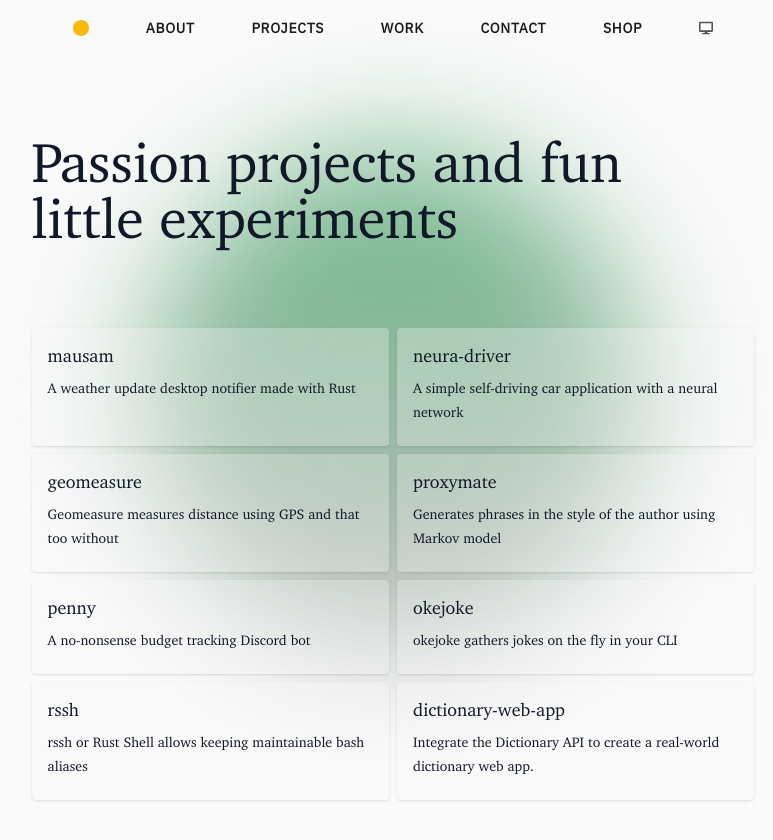
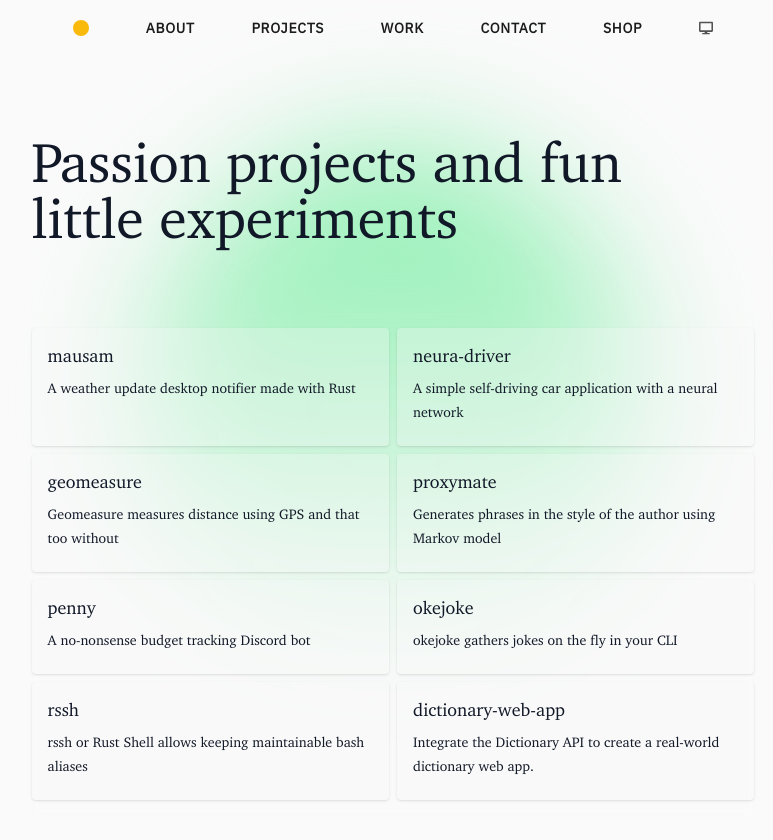
Before and after one commit to lloydlobo/lloydlobo.com, a Next.js app: page /projects in a window 1280 px wide. Shown: the top 840 px of the page, without its empty margins (247-1020 px from the left). Built offline with nearby package versions, Linux system fonts and the light colour scheme.

Commit message:
style: reset brightness of blob in light mode

```diff
--- a/components/WorkProjects.tsx
+++ b/components/WorkProjects.tsx
@@ -147,7 +147,7 @@ export const WorkProjects = () => {
                   ))}
                 </div>
               </div>
-              <img className="backdrop-blur-xl rounded-3xl" src={`/img/projects/${img}`} />
+              <img className="hidden" src={`/img/projects/${img}`} />
             </a>
           ))}
         </nav>
--- a/components/effects/MouseBlob.tsx
+++ b/components/effects/MouseBlob.tsx
@@ -18,21 +18,19 @@ import React, { useEffect } from "react";
 //
 // Inspiration: https://www.youtube.com/watch?v=kySGqoU7X-s
 export function MouseBlob() {
+  // blob.style.left = `${clientX}px`;
+  // blob.style.top = `${clientY}px`;
   useEffect(() => {
     const blob = document.getElementById("blob");
+
     document.body.onpointermove = (event) => {
       const { clientX, clientY } = event;
-
-      // blob.style.left = `${clientX}px`;
-      // blob.style.top = `${clientY}px`;
-
       // For delayed and relaxed effect use animate API.
-      // `fill: "forwards"` - Do not reset the property after the duration end.
-      //
+      // `fill: "forwards"` - Avoid reset of property at duration end.
       blob.animate({
         left: `${clientX}px`,
         top: `${clientY}px`,
-      }, { duration: 300, fill: "forwards" });
+      }, { duration: 2700, fill: "forwards" });
     };
 
     return () => { };
@@ -49,10 +47,10 @@ export function MouseBlob() {
           }
         `}
       </style>
-      <div className="-z-50 brightness-75 blur-3xl w-screen min-h-screen absolute">
+      <div className="-z-50 dark:brightness-[55%] blur-3xl w-screen min-h-screen absolute">
         <div
           id="blob"
-          className="absolute aspect-square h-[500px] bg-gradient-to-t from-gray1 to-green-300 dark:from-on-primary dark:to-green-400 left-1/2 top-1/2 -translate-x-1/2 -translate-y-1/2 rounded-[50%] disabled:blur-3xl disabled:dark:brightness-[25%]  disabled:dark:mix-blend-screen disabled:mix-blend-multiply opacity-95 -z-[9999999]"
+          className="absolute aspect-square h-[500px] bg-gradient-to-t from-gray1 to-green-300 dark:from-on-primary dark:to-green-400 left-1/2 top-1/2 -translate-x-1/2 -translate-y-1/2 rounded-[50%] -z-[9999999]"
         ></div>
       </div>
     </>
```
